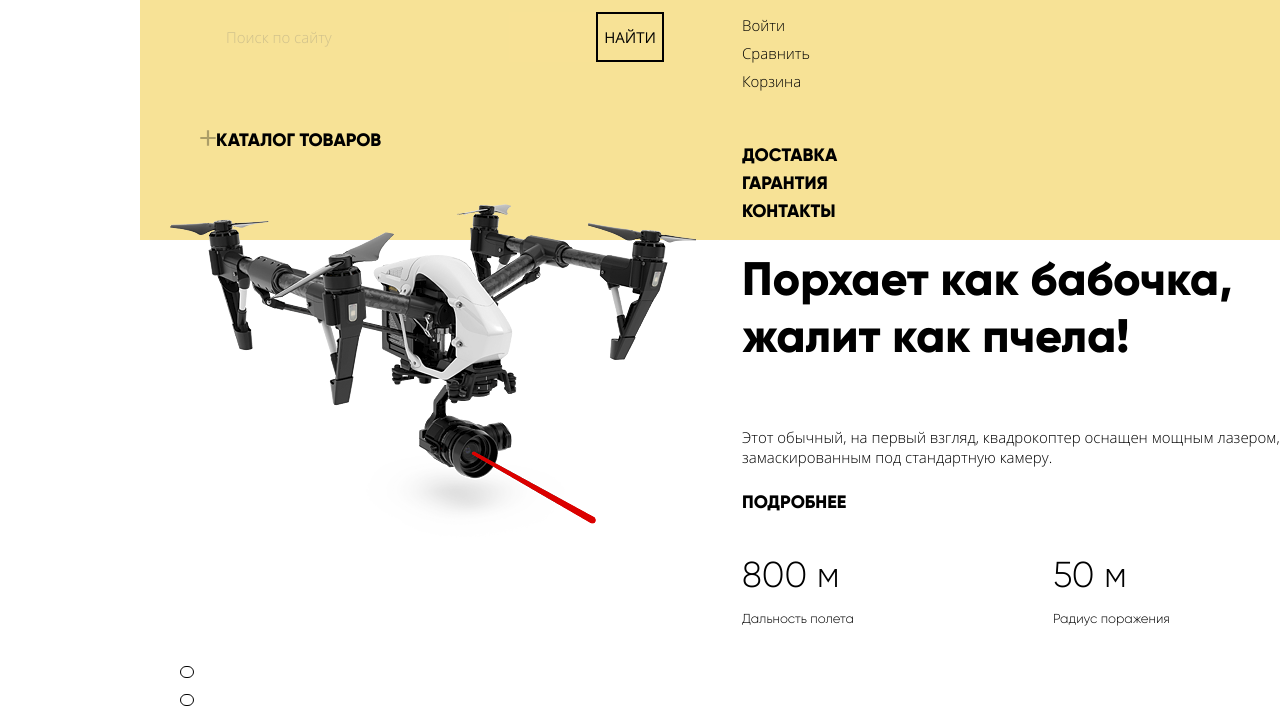
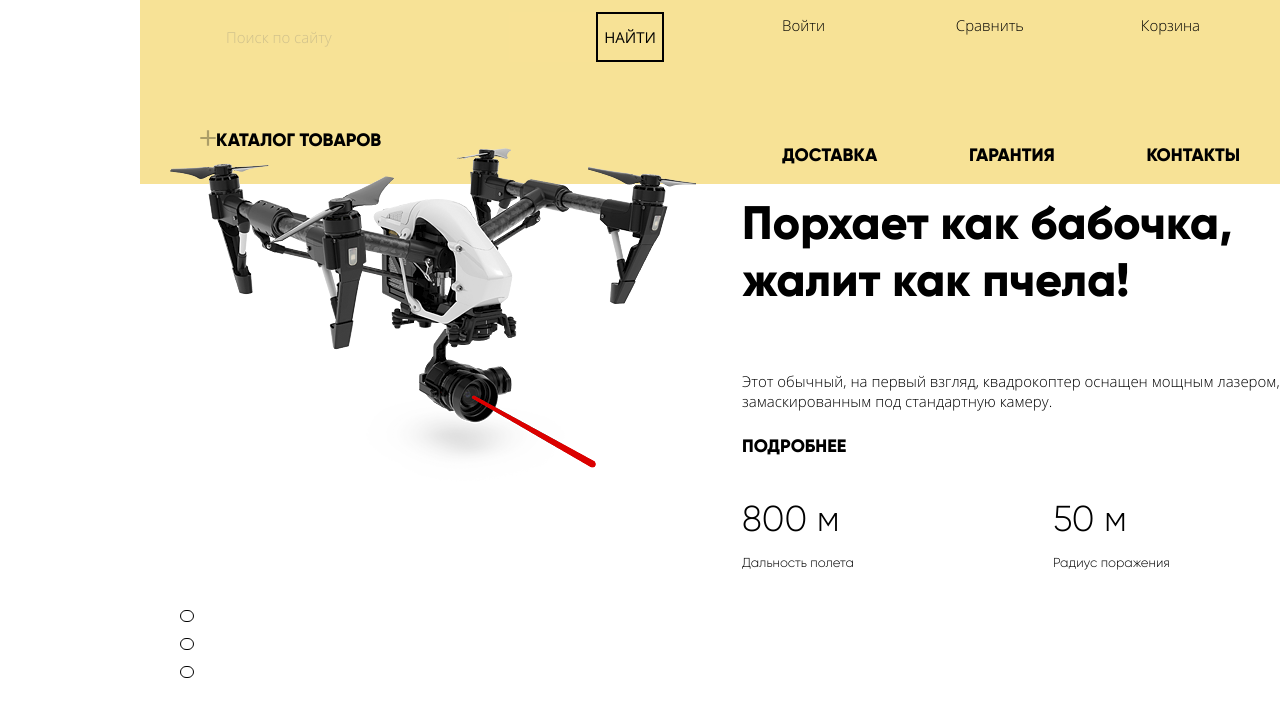
Before and after one commit to Debi7/1804799-device-31, a plain HTML site: page index.html in a window 1280 px wide. Shown: the part 58-768 px from the top of the page. Drawn offline with Linux system fonts and the light colour scheme.

Commit message:
grid_catalog

```diff
--- a/css/style.css
+++ b/css/style.css
@@ -125,7 +125,6 @@ img {
   display: grid;
   grid-template-columns: 1fr 1fr;
   gap: 0 44px;
-
   padding-left: 60px;
   padding-right: 60px;
   background-color: var(--special-yellow-light);
@@ -152,7 +151,6 @@ img {
   display: grid;
   grid-template-columns: 1fr min-content;
   grid-column: 1/2;
-
   width: 440px;
   padding-left: 24px;
   padding-top: 16px;
@@ -212,9 +210,9 @@ img {
 
 /*список header-nav с войти/сравнить/корзина*/
 .nav-list {
+  display: flex;
+  justify-content: space-between;
   list-style: none;
-  padding: 0;
-
 }
 
 /*каждый пункт header-nav с войти/сравнить/корзина*/
@@ -279,9 +277,9 @@ img {
 
 /*список с доставка/гарантии/контакты*/
 .site-menu {
-  display: grid;
-  grid-column: 2/3;
-  padding: 0;
+  display: flex;
+  justify-content: space-between;
+  list-style: none;
 }
 
 .menu-item {
```
